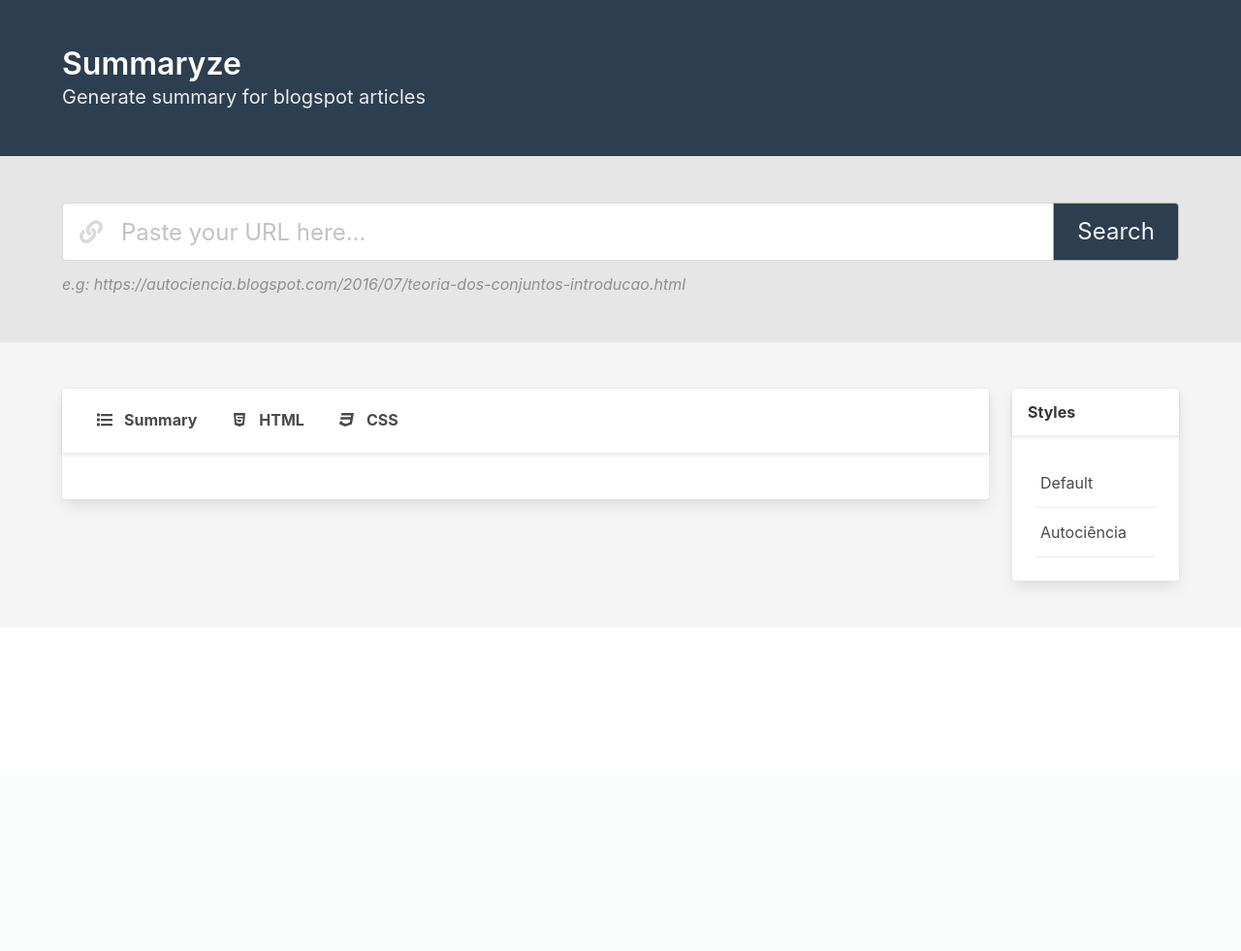
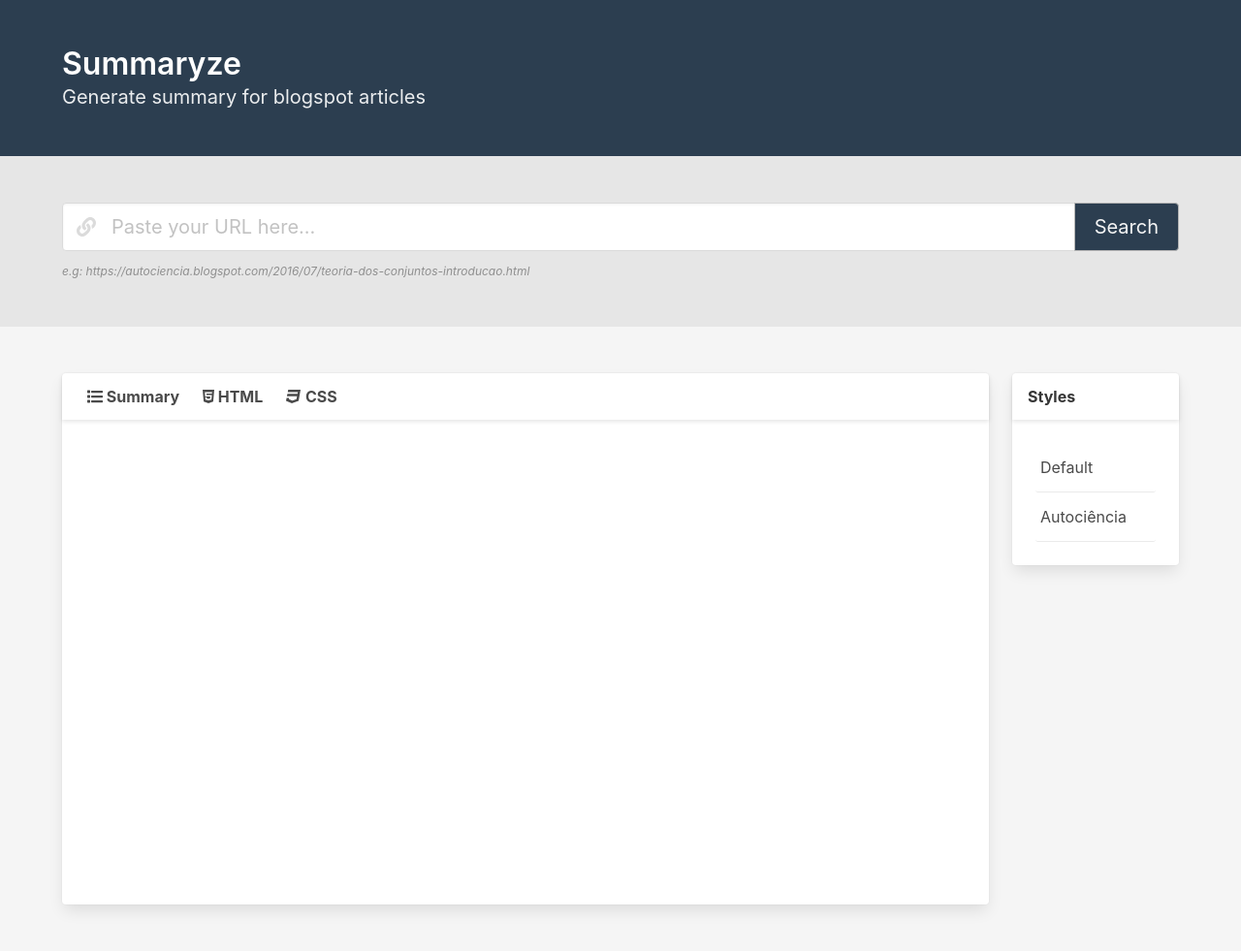
Before and after one commit to autociencia/summaryze, a Flask app: page / in a window 1280 px wide. Shown: the whole page at 97% size. Before the commit the page ends 611 px from the top, so only its background shows below. Run offline with Flask 2, Linux system fonts and the light colour scheme; some libraries are stand-ins or nearby versions.

Commit message:
update: new style of buttons and code

```diff
--- a/package.json
+++ b/package.json
@@ -24,10 +24,12 @@
   "homepage": "https://github.com/autociencia/summaryze#readme",
   "devDependencies": {
     "@types/jquery": "^3.3.32",
+    "@types/prismjs": "^1.16.0",
     "grunt": "^1.0.4",
     "grunt-contrib-uglify": "^4.0.1",
     "grunt-contrib-uglify-es": "^3.3.0",
     "grunt-ts": "^6.0.0-beta.22",
+    "prismjs": "^1.19.0",
     "systemjs": "^6.2.3",
     "typescript": "^3.7.5"
   }
--- a/summaryze/static/summaryze/css/style.css
+++ b/summaryze/static/summaryze/css/style.css
@@ -29,13 +29,22 @@
   border-color: #b5b5b5; }
 
 .auto-tab a {
-  border-bottom-color: transparent !important;
-  border-width: 3px;
-  transition-duration: .3s; }
+  padding: 0 10px 5px 10px;
+  color: #4a4a4a;
+  border-bottom-color: transparent;
+  transition-duration: .2s;
+  transition-timing-function: ease; }
   .auto-tab a:hover {
-    border-bottom-color: #2c3e50 !important;
-    color: #27ae60 !important;
-    border-width: 3px; }
+    color: #27ae60 !important; }
+
+.auto-tab-container {
+  padding-bottom: 5px; }
+
+.auto-tab .icon {
+  display: inherit !important; }
+
+.auto-tab .icon::after {
+  content: "  "; }
 
 .auto-tab a .icon:last-child {
   margin-left: 0 !important; }
@@ -58,4 +67,12 @@
   color: #fff;
   background-color: #2c3e50; }
 
+.summary-content-container {
+  height: 500px;
+  overflow: auto; }
+
+.token {
+  font-size: inherit !important;
+  background-color: transparent !important; }
+
 /*# sourceMappingURL=style.css.map */
--- a/summaryze/static/summaryze/scss/page/_buttons.scss
+++ b/summaryze/static/summaryze/scss/page/_buttons.scss
@@ -12,17 +12,27 @@
 }
 
 .auto-tab a {
-	border-bottom-color: transparent !important;
-	border-width: 3px;
-  transition-duration: .3s;
+  padding: 0 10px 5px 10px;
+  color: #4a4a4a;
+	border-bottom-color: transparent;
+  transition-duration: .2s;
+  transition-timing-function: ease;
 
   &:hover {
-  	border-bottom-color: #2c3e50 !important;
     color: #27ae60 !important;
-  	border-width: 3px;
   }
 }
 
+.auto-tab-container {
+  padding-bottom: 5px;
+}
+
+.auto-tab .icon {
+  display: inherit !important;
+}
+.auto-tab .icon::after {
+  content: "  ";
+}
 .auto-tab a .icon:last-child {
   margin-left: 0 !important;
 }
--- a/summaryze/static/summaryze/scss/page/summary/__summary.scss
+++ b/summaryze/static/summaryze/scss/page/summary/__summary.scss
@@ -1 +1,2 @@
 @import 'styles';
+@import 'content';
--- /dev/null
+++ b/summaryze/static/summaryze/scss/page/summary/_content.scss
@@ -0,0 +1,9 @@
+.summary-content-container {
+    height: 500px;
+    overflow: auto;
+}
+
+.token {
+    font-size: inherit !important;
+    background-color: transparent !important;
+}
--- a/summaryze/templates/index.html
+++ b/summaryze/templates/index.html
@@ -5,6 +5,7 @@
         <meta name="viewport" content="width=device-width, initial-scale=1">
         <link rel="stylesheet" href="https://cdnjs.cloudflare.com/ajax/libs/bulma/0.8.0/css/bulma.min.css">
         <link rel="stylesheet" href="{{ url_for('static', filename='summaryze/css/style.css') }}">
+        <link rel="stylesheet" href="https://cdnjs.cloudflare.com/ajax/libs/prism/1.19.0/themes/prism.min.css">
         <script src="{{ url_for('static', filename='vendor/jquery.min.js') }}"></script>
         <script src="{{ url_for('static', filename='vendor/system.js') }}"></script>
         <script defer src="https://use.fontawesome.com/releases/v5.3.1/js/all.js"></script>
@@ -34,18 +35,18 @@
           <div class="container">
             <div id="url-container" class="field has-addons">
               <div id="url-control" class="control has-icons-left">
-                <input id="url-input" class="input is-large" type="text" placeholder="Paste your URL here..." title="Paste your URL here...">
+                <input id="url-input" class="input is-medium" type="text" placeholder="Paste your URL here..." title="Paste your URL here...">
                 <span class="icon is-medium is-left">
                   <i class="fas fa-link"></i>
                 </span>
               </div>
               <div class="control">
-                <a id="url-search" class="button auto-blue has-text-light is-large auto-btn-hover auto-btn-border">
+                <a id="url-search" class="button auto-blue has-text-light is-medium auto-btn-hover auto-btn-border">
                   Search
                 </a>
               </div>
             </div>
-            <p class="color-auto-gray-water"><i>e.g: https://autociencia.blogspot.com/2016/07/teoria-dos-conjuntos-introducao.html</i></p>
+            <p class="color-auto-gray-water is-size-7"><i>e.g: https://autociencia.blogspot.com/2016/07/teoria-dos-conjuntos-introducao.html</i></p>
           </div>
         </div>
       </section>
@@ -60,17 +61,15 @@
                   <header class="card-header">
                     <div class="card-header-title ">
 
-                      <div class="tabs auto-tab">
-                        <ul>
-                          <li><a id="summary-btn"><span class="icon"><i class="fa fa-list"></i></span>Summary</a></li>
-                          <li><a id="html-btn"><span class="icon"><i class="fab fa-html5"></i></span>HTML</a></li>
-                          <li><a id="css-btn"><span class="icon"><i class="fab fa-css3"></i></span>CSS</a></li>
-                        </ul>
+                      <div class="auto-tab">
+                        <span class="auto-tab-container"><a id="summary-btn"><span class="icon"><i class="fa fa-list"></i></span>Summary</a></span>
+                        <span class="auto-tab-container"><a id="html-btn"><span class="icon"><i class="fab fa-html5"></i></span>HTML</a></span>
+                        <span class="auto-tab-container"><a id="css-btn"><span class="icon"><i class="fab fa-css3"></i></span>CSS</a></span>
                       </div>
 
                     </div>
                   </header>
-                  <div class="card-content">
+                  <div class="card-content summary-content-container">
                     <div id="summary-content" class="content">
 
                     </div>
@@ -100,7 +99,10 @@
       </section>
       <script>
         SystemJS.config({
-            baseURL: "{{ url_for('static', filename='summaryze/js/app.js') }}"
+            baseURL: "{{ url_for('static', filename='summaryze/js/app.js') }}",
+            paths: {
+              'prismjs': 'https://cdnjs.cloudflare.com/ajax/libs/prism/1.19.0/prism.min.js',
+            }
         });
         var app = SystemJS.import('');
         app.then(function (script) {
```
Also changed, not shown: summaryze/static/summaryze/js/app.js (+16 -8 lines), summaryze/static/summaryze/ts/views/SummaryView.ts (+12 -5 lines), summaryze/static/summaryze/js/app.min.js, 2 other files.
